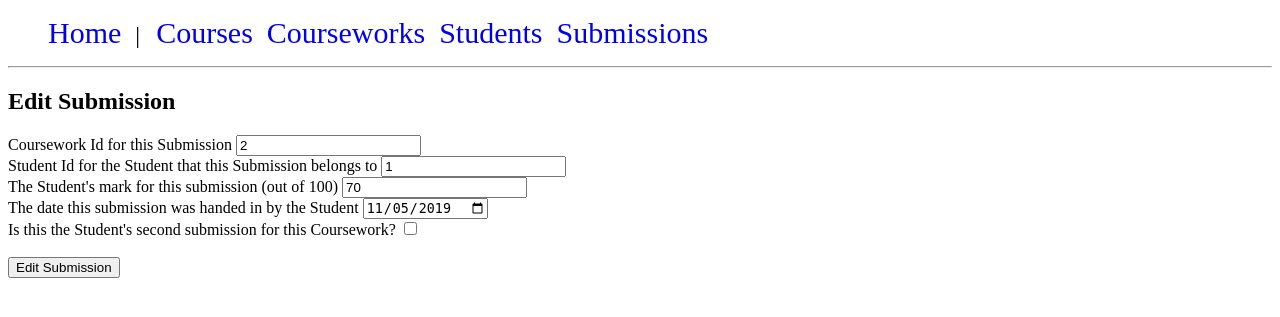
After one commit to pmdredd/Uni3rdAGILEProject, a PHP site: page /submissions/edit_submission_form.php?id=1 in a window 1280 px wide. The commit adds this page. Shown: the top 317 px of the page. Run offline with PHP 8.4, Linux system fonts and the light colour scheme; data comes from the database, SQL or seed files in the repository.

Commit message:
add edit submission functionality, fix some redirects, add required info into getSubmissionById query

```diff
--- a/courseworks/edit_coursework.php
+++ b/courseworks/edit_coursework.php
@@ -34,7 +34,7 @@ if (isset($_POST['name']) && isset($_POST['coursework_id'])) {
     if (count($errors) == 0) {
         DB::run("UPDATE courseworks SET name = ?, course_id = ?, deadline = ?, credit_weight = ?, feedback_due_date = ?
                  WHERE coursework_id = ?", [$name, $course_id, $deadline, $credit_weight, $feedback_due_date, $coursework_id]);
-        header('location: all_courseworks.php');
+        header('location: coursework_details.php?id=' . $coursework_id);
     } else {
         foreach ($errors as $error) {
             echo '<p>' . $error . '</p>';
--- /dev/null
+++ b/submissions/edit_submission_form.php
@@ -0,0 +1,30 @@
+<?php
+require_once 'submission_functions.php';
+require_once '../header.html';
+
+$submission = getSubmissionById($_GET['id']);
+
+?>
+
+<h2>Edit Submission</h2>
+
+<form method="post" action="edit_submission.php">
+    <input name="submission_id" type="hidden" value="<?php echo $submission['submission_id'] ?>">
+    Coursework Id for this Submission
+    <input name="coursework_id" type="number" value="<?php echo $submission['coursework_id'] ?>" required>
+    <br>
+    Student Id for the Student that this Submission belongs to
+    <input name="student_id" type="number" value="<?php echo $submission['student_id'] ?>" required>
+    <br>
+    The Student's mark for this submission (out of 100)
+    <input name="mark" type="number" value="<?php echo $submission['mark'] ?>">
+    <br>
+    The date this submission was handed in by the Student
+    <input name="hand_in_date" type="date" value="<?php echo $submission['hand_in_date'] ?>" required>
+    <br>
+    Is this the Student's second submission for this Coursework?
+    <input name="second_submission" type="checkbox" <?php if($submission['second_submission'] == 1) {echo 'checked';} ?>>
+    <br>
+    <br>
+    <input type="submit" value='Edit Submission'>
+</form>
--- a/submissions/submission_details.php
+++ b/submissions/submission_details.php
@@ -27,6 +27,7 @@ if ($submission) {
             <input type="hidden" name="delete" value="' . $submission_id . '"/>
             <input type="submit" value="Delete Submission">
         </form>';
+    echo '<a href=edit_submission_form.php?id=' . $submission_id . '><button>Edit Submission</button></a>';
     echo '<button type="button" onclick="javascript:history.back()">Back</button>';
     echo '<br>';
     echo '<br>';
--- a/submissions/submission_functions.php
+++ b/submissions/submission_functions.php
@@ -23,7 +23,7 @@ function createSubmission($coursework_id, $student_id, $mark = null, $hand_in_da
 
 function getSubmissionById($submission_id) {
 
-    $query = "SELECT submission_id, mark, hand_in_date, grade, second_submission, name as student_name FROM submissions sub
+    $query = "SELECT submission_id, coursework_id, stu.student_id, mark, hand_in_date, grade, second_submission, stu.name as student_name FROM submissions sub
               JOIN students stu ON sub.student_id = stu.student_id
               WHERE submission_id = ?";
     $submission = DB::run($query, [$submission_id])->fetch(PDO::FETCH_ASSOC);
```
Also changed, not shown: submissions/edit_submission.php (added, +50 -0 lines).
